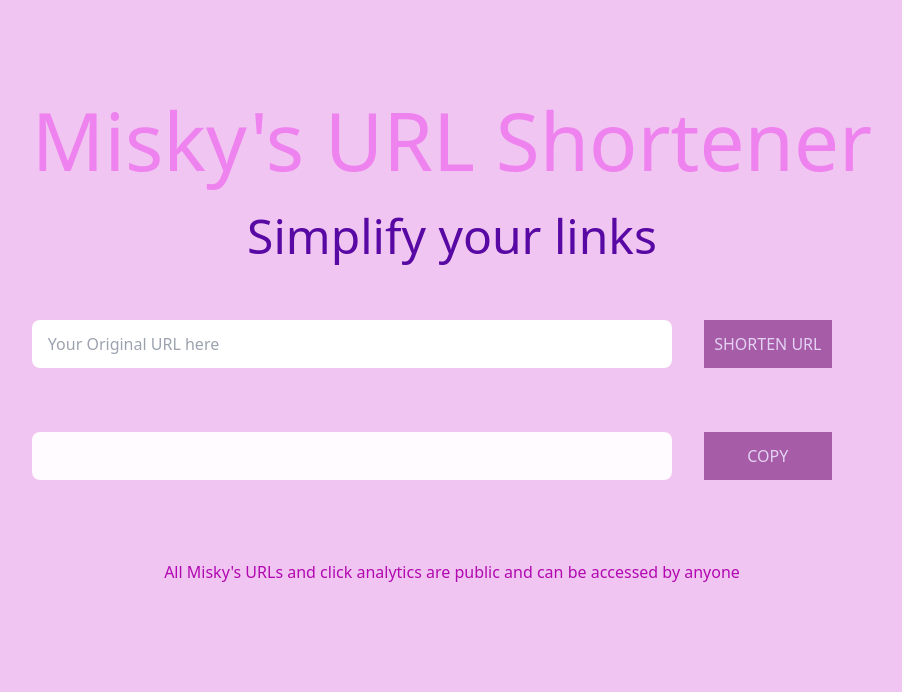
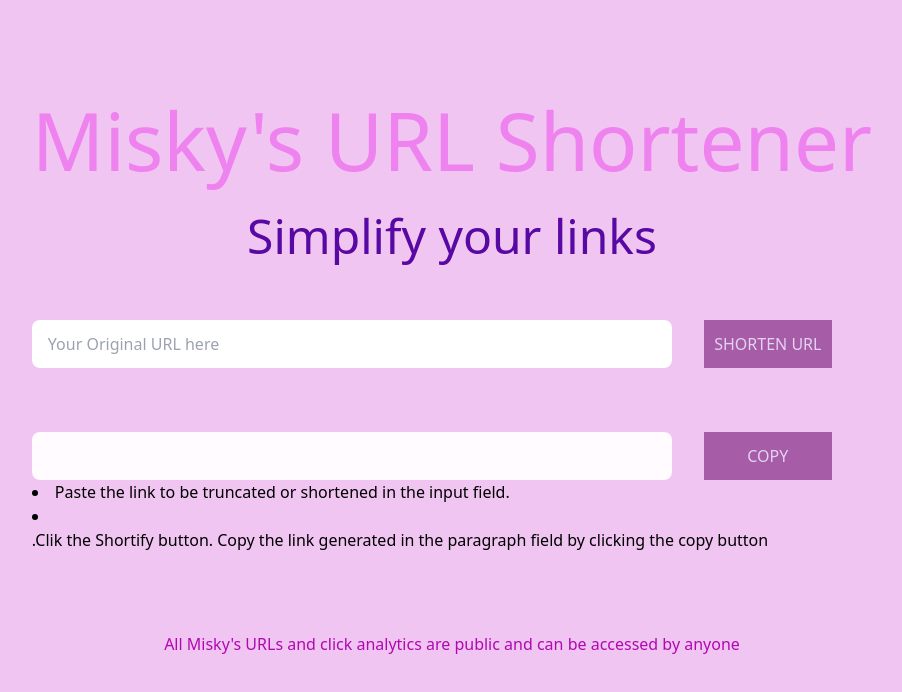
Before and after one commit to miskiat/LINK-SHORTENER, a React (Vite) app: page / in a window 1280 px wide. Shown: the top 692 px of the page, without its empty margins (212-1114 px from the left). Built offline with nearby package versions, Linux system fonts and the light colour scheme.

Commit message:
instruction

```diff
--- a/src/App.jsx
+++ b/src/App.jsx
@@ -19,6 +19,14 @@ function App() {
           <div className="box"></div>
           <button>COPY</button>
         </div>
+        <div>
+          <li>
+            Paste the link to be truncated or shortened in the input field.
+          </li>
+          <li></li>
+          .Clik the Shortify button. Copy the link generated in the paragraph
+          field by clicking the copy button
+        </div>
         <p className="note">
           All Misky's URLs and click analytics are public and can be accessed by
           anyone
```
